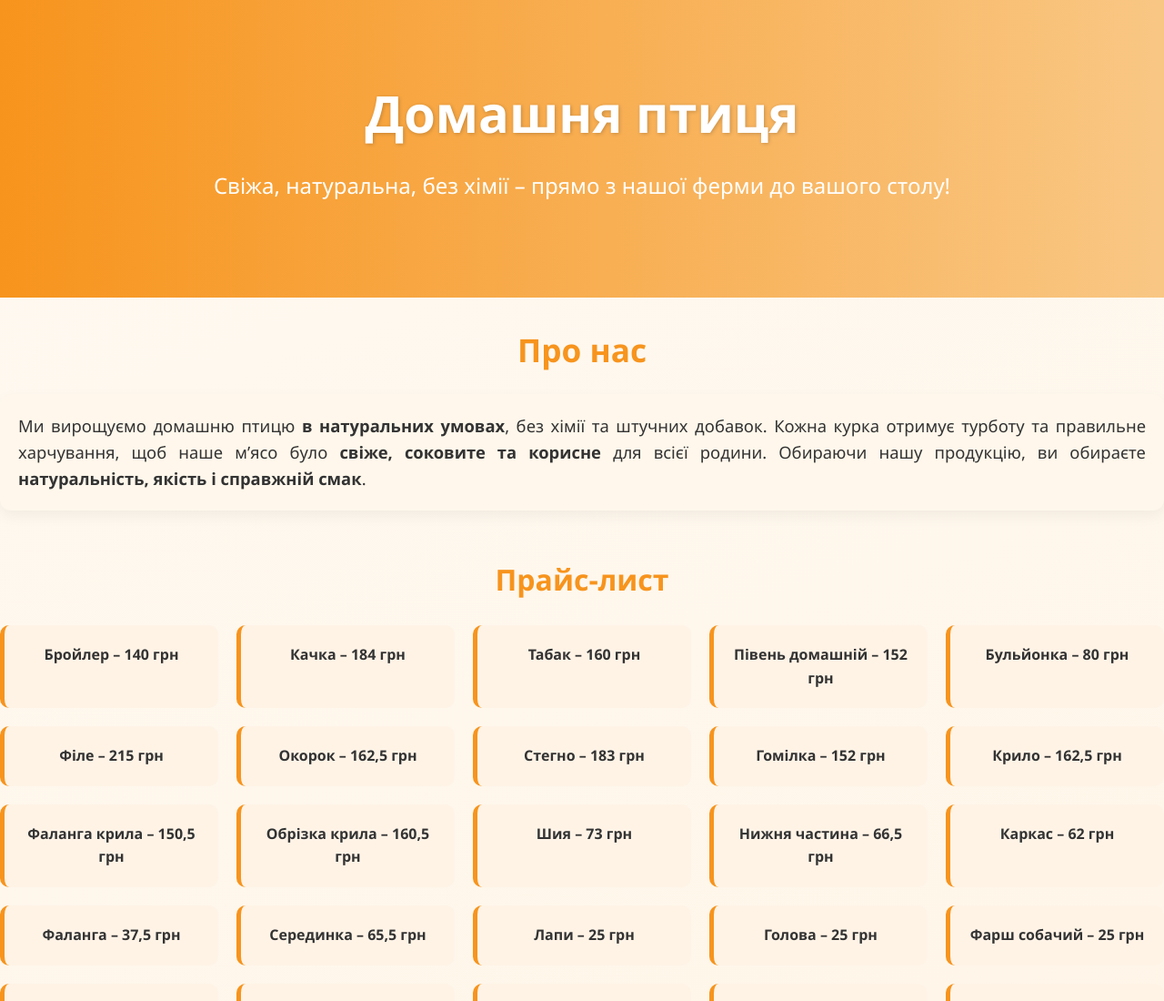
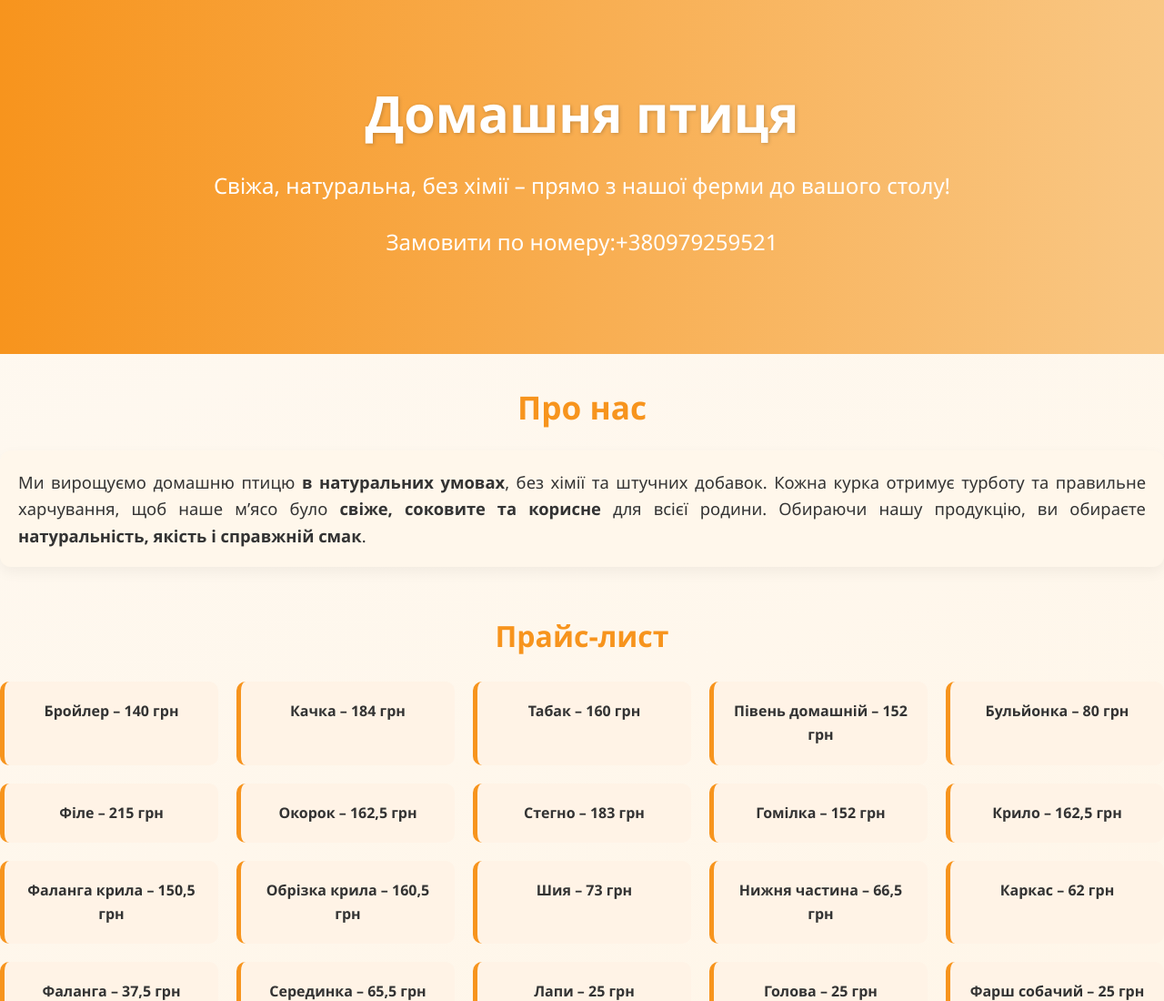
Before and after one commit to dlisicya1/Ferma22, a plain HTML site: page index.html in a window 1280 px wide. Shown: the top 1100 px of the page at 91% size. Drawn offline with Linux system fonts and the light colour scheme.

Commit message:
Update index.html

```diff
--- a/index.html
+++ b/index.html
@@ -12,6 +12,7 @@
     <div class="header-content">
         <h1>Домашня птиця</h1>
         <p>Свіжа, натуральна, без хімії – прямо з нашої ферми до вашого столу!</p>
+        <p>Замовити по номеру:+380979259521</p>
     </div>
 </header>
 
```
